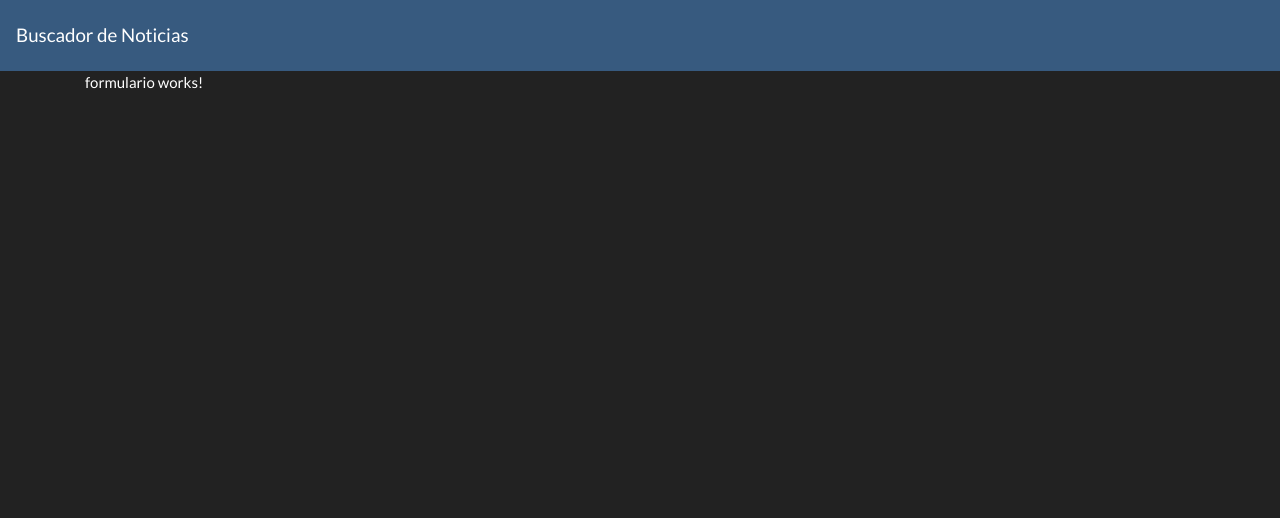
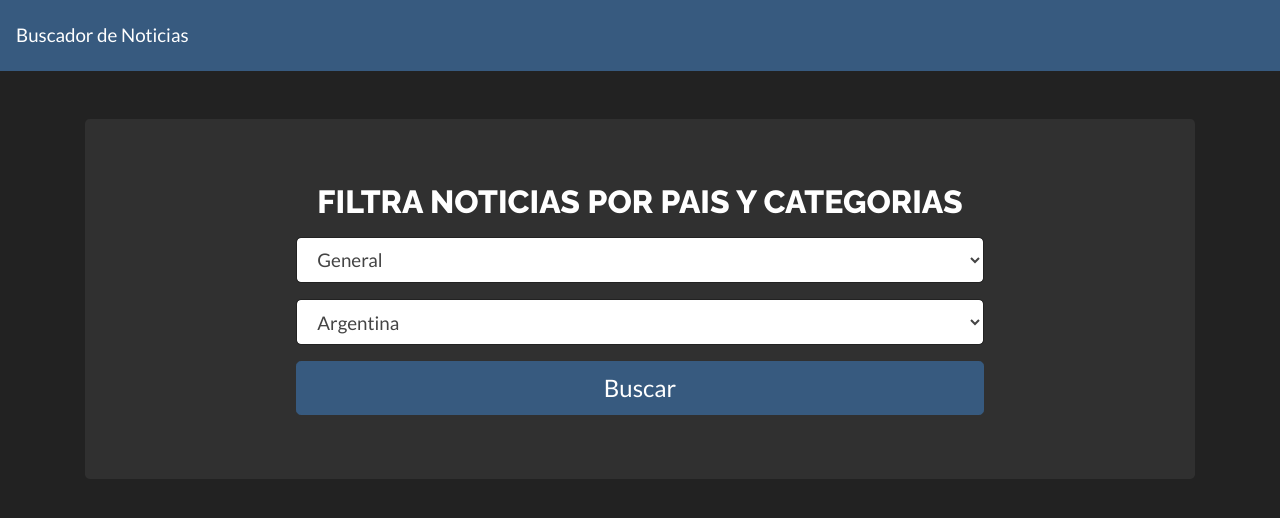
Before and after one commit to cesararamayo3068/noticias, an Angular app: page / in a window 1280 px wide. Shown: the top 518 px of the page. Built offline with nearby package versions, Linux system fonts and the light colour scheme.

Commit message:
maquetando el formulario

```diff
--- a/src/app/components/formulario/formulario.component.css
+++ b/src/app/components/formulario/formulario.component.css
@@ -0,0 +1,11 @@
+.heading{
+    font-family: 'Raleway' ,sans-serif;
+    font-weight: 900;
+    font-size: 2rem;
+    text-transform: uppercase;
+    text-align: center;
+}
+
+.btn{
+font-size: 1.5rem;
+}
--- a/src/app/components/formulario/formulario.component.html
+++ b/src/app/components/formulario/formulario.component.html
@@ -1 +1,29 @@
-<p>formulario works!</p>
+<div class="jumbotron mt-5" >
+   <h2 class="heading">Filtra Noticias por pais y categorias</h2>
+   <div class="row mt-3">
+       <div class="col-lg-8 offset-lg-2">
+           <form>
+            <div class="form-group">
+                <select name="categoria" class="form-control form-control-lg" >
+                  <option>General</option>
+                  <option>2</option>
+                  <option>3</option>
+                  <option>4</option>
+                  <option>5</option>
+                </select>
+              </div>
+              <div class="form-group">
+
+                <select name="pais" class="form-control form-control-lg" >
+                  <option>Argentina</option>
+                  <option>2</option>
+                  <option>3</option>
+                  <option>4</option>
+                  <option>5</option>
+                </select>
+              </div>
+           </form>
+           <button class="btn btn-primary btn-block btn-lg">Buscar</button>
+       </div>
+   </div>
+</div>
```
